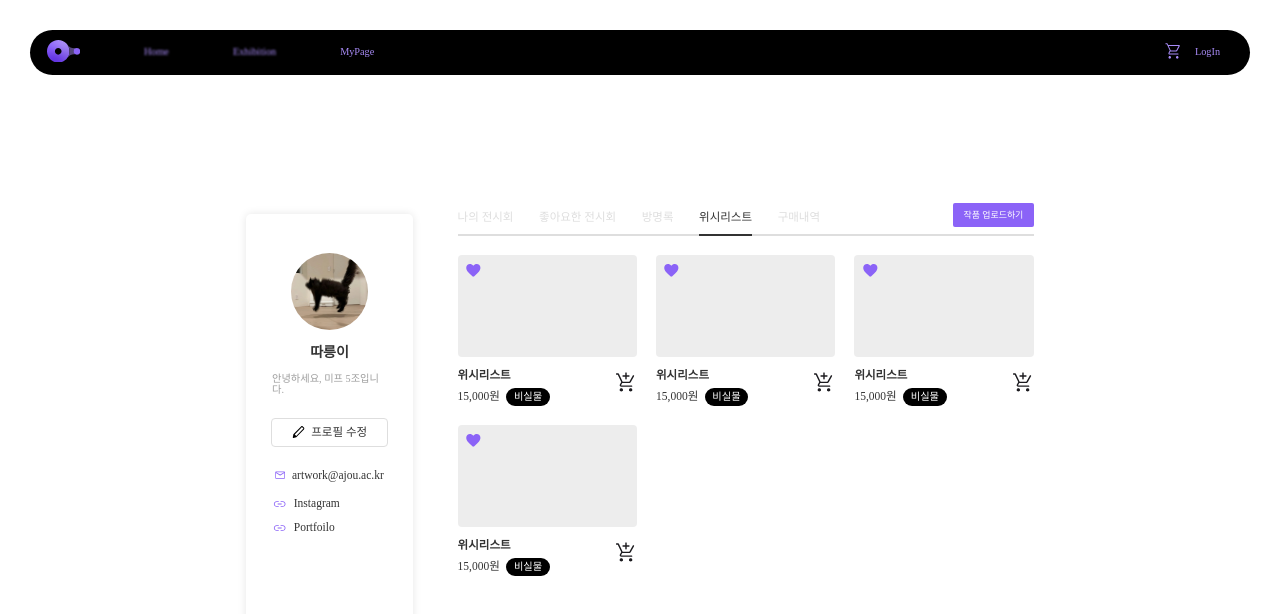
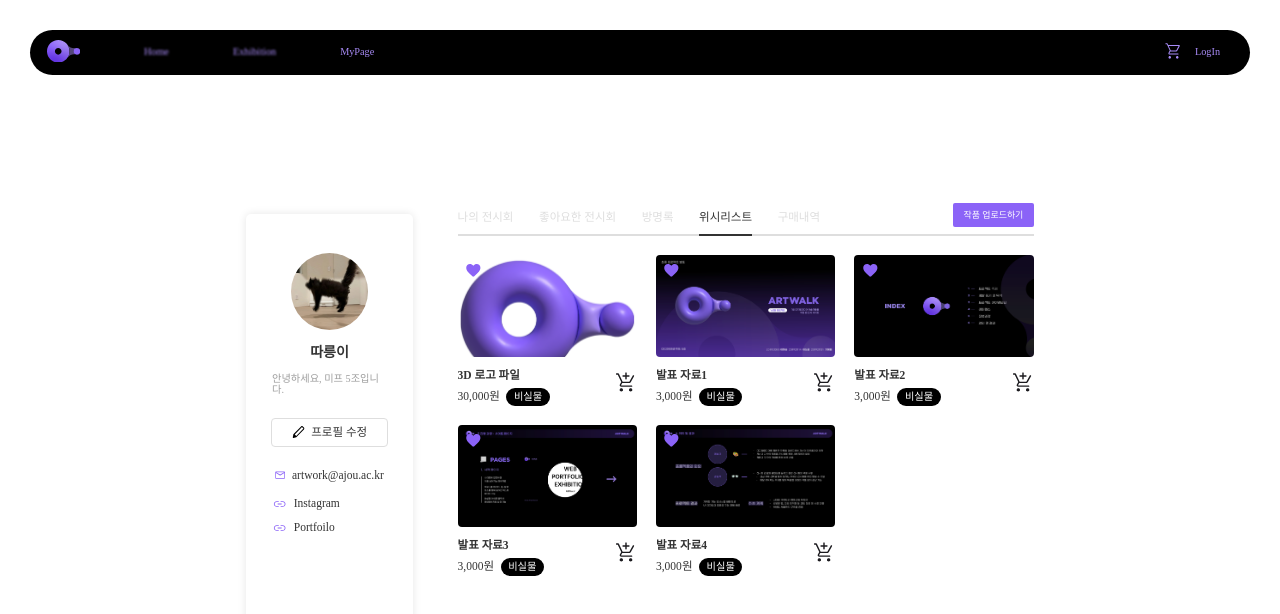
Before and after one commit to 23-2-Media-Project/front, a React (Create React App) app: page /mypage in a window 1280 px wide. Both pictures are taken after a click on the element "위시리스트". Shown: the top 614 px of the page. Built offline with nearby package versions, Linux system fonts and the light colour scheme; a web font is replaced by a local one.

Commit message:
feature: 위시리스트, 방명록 데이터 적용

```diff
--- a/src/components/mypage/GuestBookComponent.jsx
+++ b/src/components/mypage/GuestBookComponent.jsx
@@ -81,9 +81,29 @@ const GuestBookBox = styled.div`
 `;
 
 const guestBookData = [
-  { nickname: "닉네임", contents: "너무 감각적입니다.", date: "2023.11.23" },
-  { nickname: "닉네임", contents: "너무 감각적입니다.", date: "2023.11.23" },
-  { nickname: "닉네임", contents: "너무 감각적입니다.", date: "2023.11.23" },
-  { nickname: "닉네임", contents: "너무 감각적입니다.", date: "2023.11.23" },
-  { nickname: "닉네임", contents: "너무 감각적입니다.", date: "2023.11.23" },
+  {
+    nickname: "계 림",
+    contents: "아트워크의 로고 디자인이 너무 인상 깊어요!",
+    date: "2023.11.16",
+  },
+  {
+    nickname: "도리",
+    contents: "멋진 전시회들이네요! 좋은 디자인에 대해 배우고 갑니다 ㅎㅎ",
+    date: "2023.11.01",
+  },
+  {
+    nickname: "미프",
+    contents: "이런 아이디어는 어떻게 생각하나요?",
+    date: "2023.10.29",
+  },
+  {
+    nickname: "지나가는 행인",
+    contents: "좋은 전시회 감사합니다ㅂ!",
+    date: "2023.10.02",
+  },
+  {
+    nickname: "오늘 하루 맑음",
+    contents: "너무 감각적입니다!!",
+    date: "2023.09.28",
+  },
 ];
--- a/src/components/mypage/MyExhibitionMenu.jsx
+++ b/src/components/mypage/MyExhibitionMenu.jsx
@@ -37,5 +37,3 @@ const MyExhibitionMenu = () => {
 };
 
 export default MyExhibitionMenu;
-
-const lists = [1, 1, 1, 1, 1, 1, 1, 1, 1, 1, 1, 1, 1, 1, 1];
--- a/src/components/mypage/WishListMenu.jsx
+++ b/src/components/mypage/WishListMenu.jsx
@@ -3,6 +3,8 @@ import React, { useCallback, useState } from "react";
 import { ReactComponent as PurpleFavoriteSvg } from "../../assets/icons/favorite-purple.svg";
 import { ReactComponent as CartSvg } from "../../assets/icons/cart.svg";
 import AddCartModal from "../common/AddCartModal";
+
+import { purchaseLists } from "../../consts/exhibitionDetailData";
 
 const WishListMenu = () => {
   // 좋아요 버튼 클릭 관련
@@ -26,10 +28,17 @@ const WishListMenu = () => {
 
   return (
     <div className="wish-list-wrap">
-      {wishListItems.map((item, index) => {
+      {purchaseLists.map((item, index) => {
         return (
           <div key={index} className="item-wrap">
-            <div className="item-img">
+            <div
+              className="item-img"
+              style={{
+                backgroundImage: `url(${item.img})`,
+                backgroundRepeat: "no-repeat",
+                backgroundSize: "cover",
+              }}
+            >
               <PurpleFavoriteSvg
                 onClick={handleClick}
                 className="favorite-icon"
--- a/src/styles/MyPage.scss
+++ b/src/styles/MyPage.scss
@@ -284,9 +284,8 @@
       }
       .wish-list-wrap {
         display: flex;
-        justify-content: space-between;
         flex-wrap: wrap;
-        gap: 1.5vw 0;
+        gap: 1.5vw;
 
         .item-wrap {
           position: relative;
```
